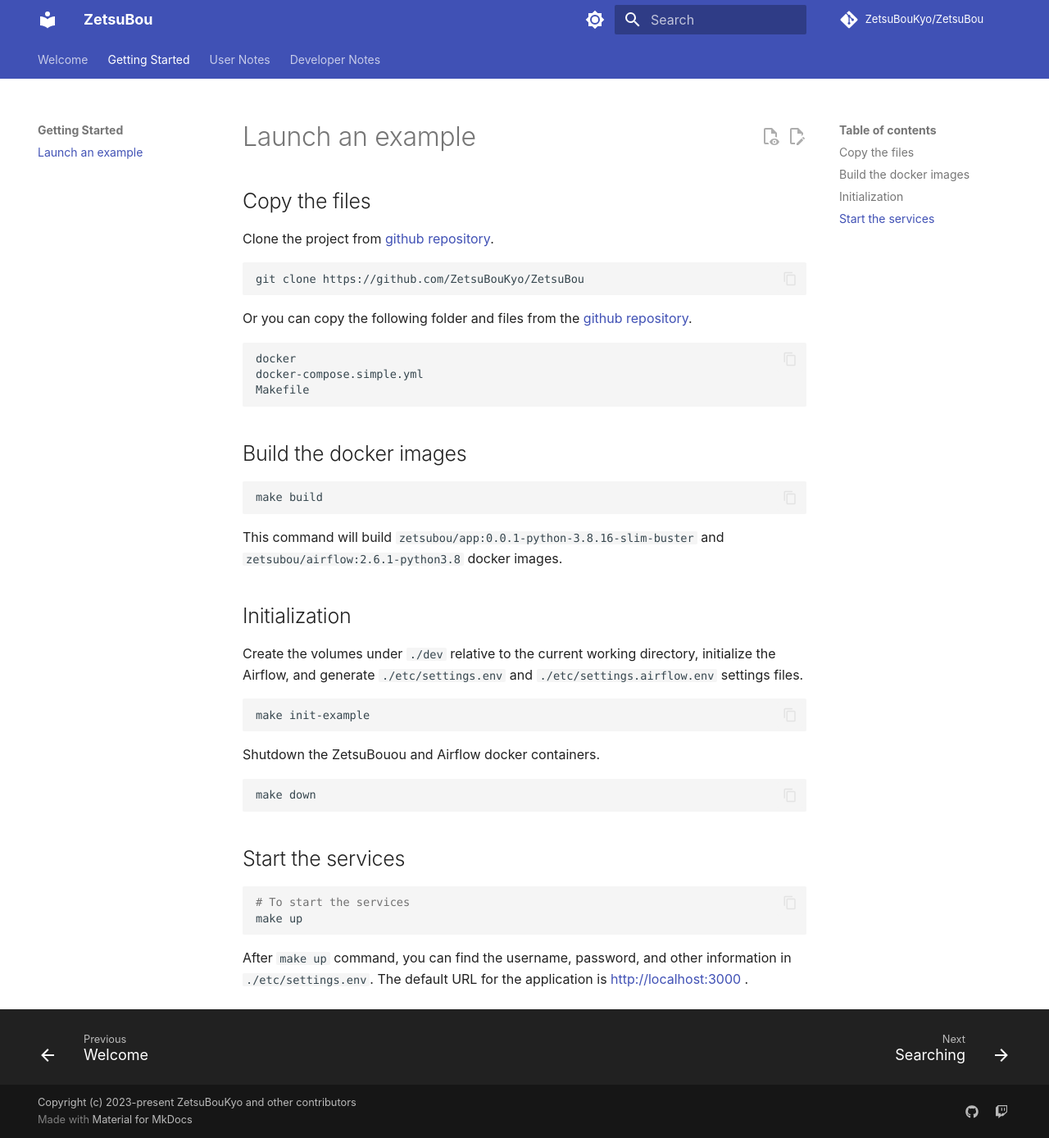
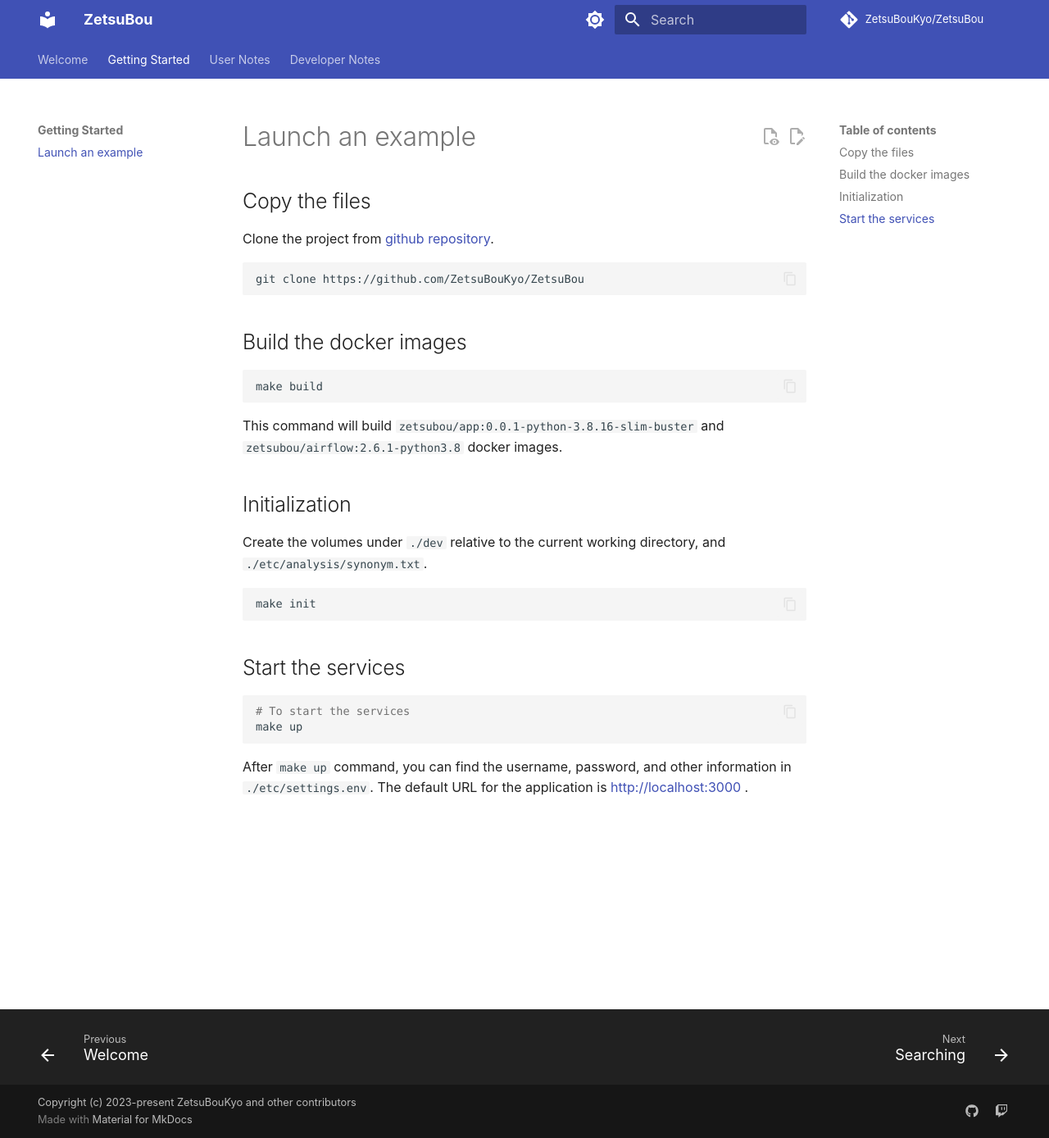
Before and after one commit to ZetsuBouKyo/ZetsuBou, an MkDocs documentation site: the page built from docs/getting-started/launch-an-example.md, in a window 1280 px wide and 1388 px high. Shown: the whole window at 82% size. Built offline with MkDocs 1.6.1 and Material for MkDocs 9.7.7, drawn with Linux system fonts in a browser that asks for light colours; comment, search, counter and statistics services are not loaded.

Commit message:
docs: update
Try to simplify the flow of running an example.

````diff
--- a/docs/getting-started/launch-an-example.md
+++ b/docs/getting-started/launch-an-example.md
@@ -6,15 +6,6 @@
 
 ```sh
 git clone https://github.com/ZetsuBouKyo/ZetsuBou
-```
-
-Or you can copy the following folder and files from the
-[github repository](https://github.com/ZetsuBouKyo/ZetsuBou).
-
-```sh
-docker
-docker-compose.simple.yml
-Makefile
 ```
 
 ## Build the docker images
@@ -28,18 +19,11 @@
 
 ## Initialization
 
-Create the volumes under `./dev` relative to the current working directory, initialize
-the Airflow, and generate `./etc/settings.env` and `./etc/settings.airflow.env` settings
-files.
+Create the volumes under `./dev` relative to the current working directory, and
+`./etc/analysis/synonym.txt`.
 
 ```sh
-make init-example
-```
-
-Shutdown the ZetsuBouou and Airflow docker containers.
-
-```sh
-make down
+make init
 ```
 
 ## Start the services
````
